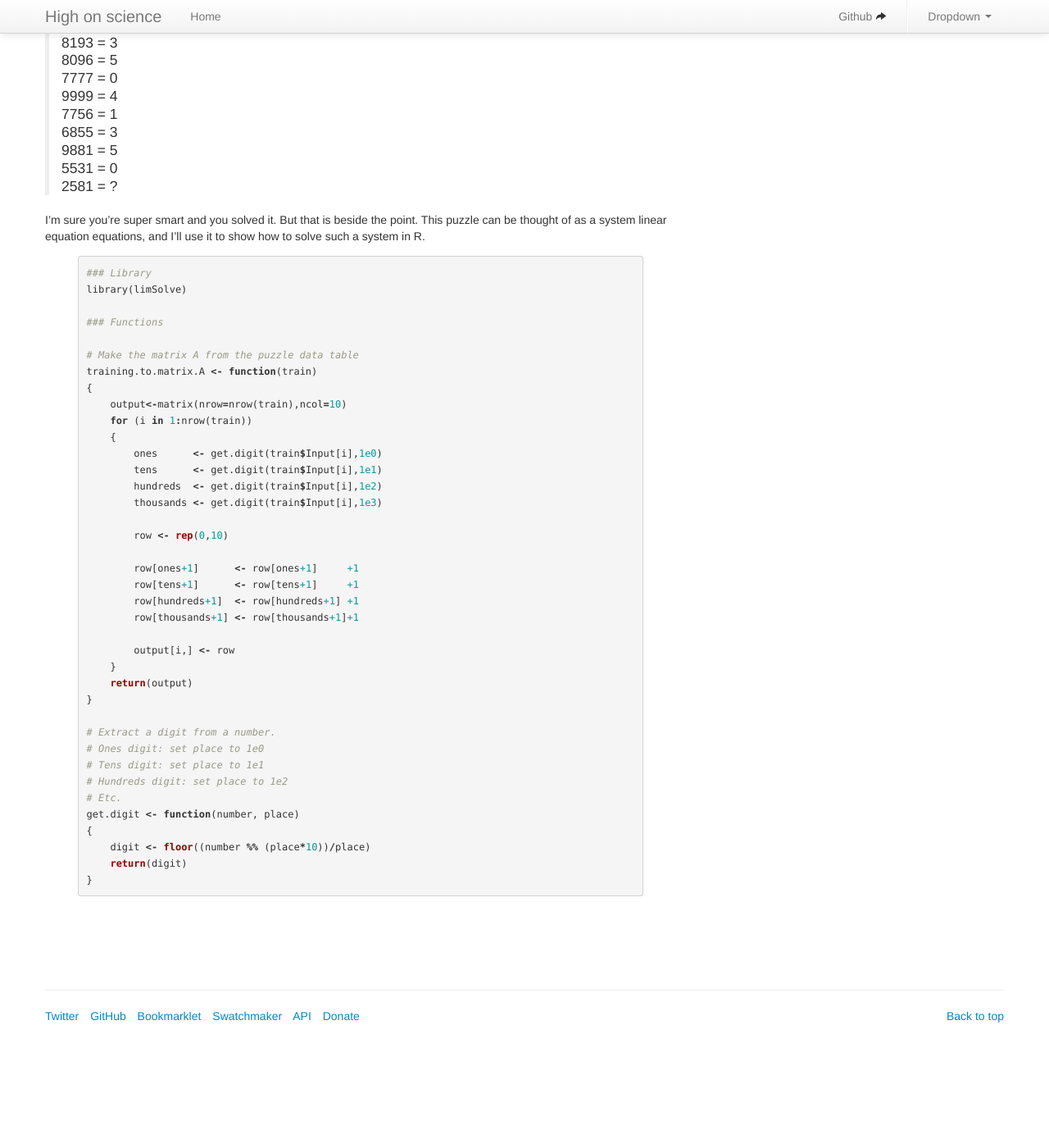
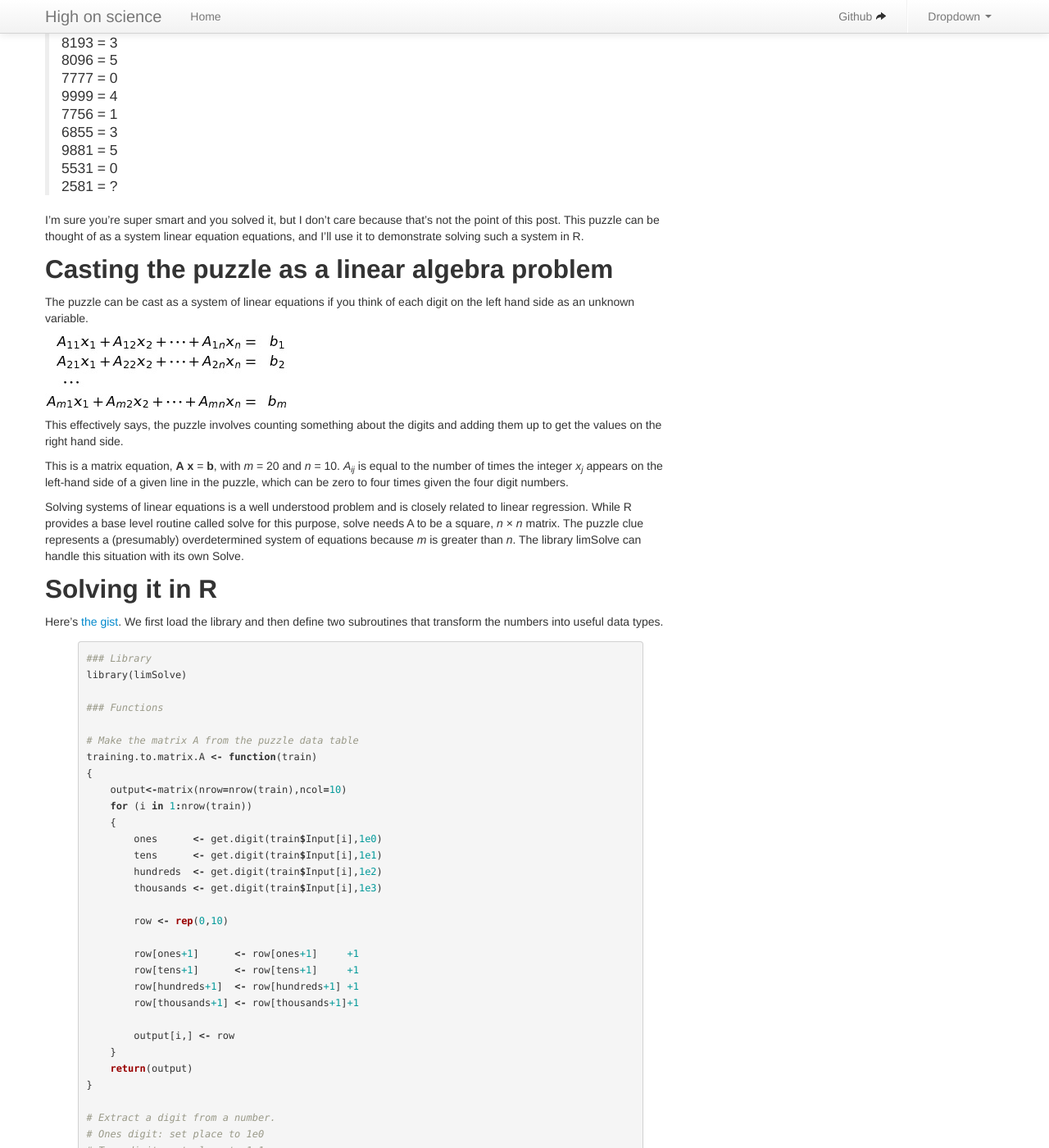
Before and after one commit to fwhigh/high_on_science, a Jekyll site: the page built from _posts/2013-05-15-solve-a-system-of-linear-equations-in-R.markdown, in a window 1280 px wide and 1400 px high, scrolled down 481 px. Shown: the whole window at 82% size. Built offline with Jekyll 4.4.1, drawn with Linux system fonts in a browser that asks for light colours; nearby versions of some CDN libraries; comment, search, counter and statistics services are not loaded; before the commit the page ends 1750 px from its top, so only the background shows below that; some of the changed text lies outside the part shown.

Commit message:
first real post!

```diff
--- a/_posts/2013-05-15-solve-a-system-of-linear-equations-in-R.markdown
+++ b/_posts/2013-05-15-solve-a-system-of-linear-equations-in-R.markdown
@@ -31,9 +31,25 @@ Allegedly, the following puzzle is easily solved by young children in a matter o
 > 5531 = 0
 > 2581 = ?
 
-I'm sure you're super smart and you solved it.  But that is beside the point.  This puzzle can be thought of as a system linear equation equations, and I'll use it to show how to solve such a system in R.
+I'm sure you're super smart and you solved it, but I don't care because that's not the point of this post.  This puzzle can be thought of as a system linear equation equations, and I'll use it to demonstrate solving such a system in R.
 
+Casting the puzzle as a linear algebra problem
+----------------------------------------------
 
+The puzzle can be cast as a system of linear equations if you think of each digit on the left hand side as an unknown variable.
+
+![Alt text](/images/tex2img_1360772058.jpg "Optional title")
+
+This effectively says, the puzzle involves counting something about the digits and adding them up to get the values on the right hand side.
+
+This is a matrix equation, **A** **x** = **b**, with _m_ = 20 and _n_ = 10.  _A<sub>ij</sub>_ is equal to the number of times the integer _x<sub>j</sub>_ appears on the left-hand side of a given line in the puzzle, which can be zero to four times given the four digit numbers.
+
+Solving systems of linear equations is a well understood problem and is closely related to linear regression.  While R provides a base level routine called solve for this purpose, solve needs A to be a square, _n_ &times; _n_ matrix.  The puzzle clue represents a (presumably) overdetermined system of equations because _m_ is greater than _n_.  The library limSolve can handle this situation with its own Solve.
+
+Solving it in R
+---------------
+
+Here's [the gist](https://gist.github.com/fwhigh/5602401 "Github gist for this post").  We first load the library and then define two subroutines that transform the numbers into useful data types.
 
 {% highlight r %}
 ### Library
@@ -75,3 +91,48 @@ get.digit <- function(number, place)
     return(digit)
 }
 {% endhighlight %}
+
+The first subroutine, `training.to.matrix.A`, converts a data table containing the puzzle clue, or training data, into the matrix **A**.  The second subroutine is needed by the first one—it extracts an individual digit from a number.
+
+Now, to solve it.
+
+{% highlight r %}
+### Main body
+
+# Make a data frame out of the puzzle to serve as training set
+training.input <- as.data.frame(c(8809,7111,2172,6666,1111,3213,7662,9313,0000,2222,3333,5555,8193,8096,7777,9999,7756,6855,9881,5531))
+training.output <- as.data.frame(c(6,0,0,4,0,0,2,1,4,0,0,0,3,5,0,4,1,3,5,0))
+training.data <- cbind(training.input,
+                       training.output)
+colnames(training.data) <- c("Input",
+                             "Output")
+
+# Make the matrix A and the column vector b
+A <- training.to.matrix.A(training.data)
+b <- matrix(training.data$Output)
+
+# Solve A x = b ...
+# ... using the package limSolve, dedicated to this purpose
+fit <- Solve(A,b)
+print(fit)
+{% endhighlight %}
+
+
+This gives the right answer, to machine precision.
+
+It turns out we could have used a function that works behind the scenes of the lm routine.
+
+{% highlight r %}
+# ... using the engine behind lm
+fit1<- lm.fit(A, b)
+print(fit1$coefficients)
+{% endhighlight %}
+
+Results are the same, but this function’s documentation comes with an explicit warning to use with caution.
+
+What did we learn?
+------------------
+
+Mainly how to use another R package, `limSolve`, by casting a puzzle as an overdetermined system of linear equations.  It was easy to solve once we transformed the data into a useful format, and as is almost always the case, the transformations take up well over half the code while the solution itself takes up one line.
+
+_[Credit: Cerebral Mastication](http://www.cerebralmastication.com/2012/03/solving-easy-problems-the-hard-way/)_
```
Also changed, not shown: images/tex2img_1360772058.jpg (added).
